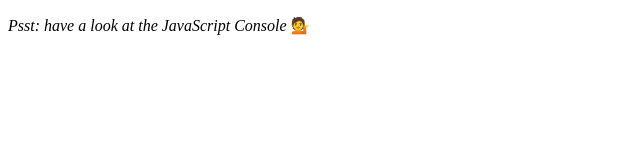
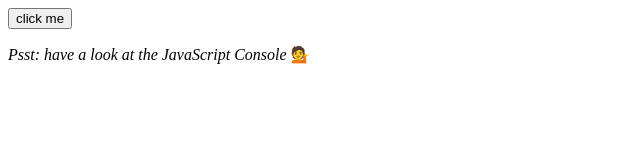
Before and after one commit to Sugam010/javascript30, a plain HTML site: page day7/array-cardio2.html in a window 1280 px wide. Shown: the whole page, without its empty margins (0-640 px from the left). Drawn offline with Linux system fonts and the light colour scheme.

Commit message:
done day9

```diff
--- a/day7/array-cardio2.html
+++ b/day7/array-cardio2.html
@@ -4,6 +4,8 @@
   <meta charset="UTF-8">
   <title>Array Cardio 💪💪</title>
   <link rel="icon" href="https://fav.farm/✅" />
+
+  <button class="btn btn-primary">click me </button>
 </head>
 <body>
   <p><em>Psst: have a look at the JavaScript Console</em> 💁</p>
@@ -64,6 +66,8 @@
       ...comments.slice(index + 1)
     ];
 
+
+
   </script>
 </body>
 </html>
```
Also changed, not shown: day9/dev_tools.html (added).
